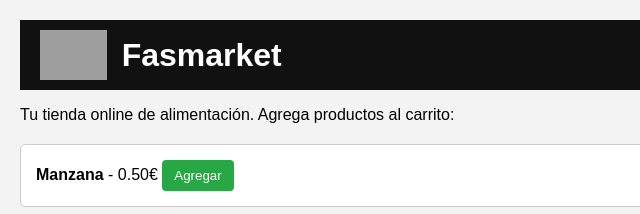
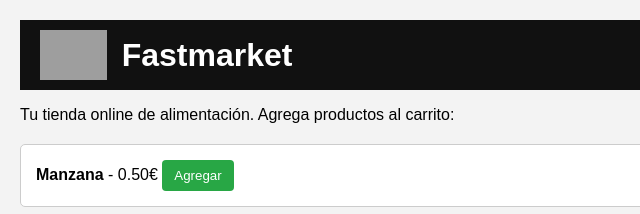
Before and after one commit to navas199565-rgb/Fastmarket, a plain HTML site: page index.html in a window 1280 px wide. Shown: the top 214 px of the page, 0-640 px from the left. Drawn offline with Linux system fonts and the light colour scheme; grey boxes are pictures that could not be loaded.

Commit message:
Update index.html

```diff
--- a/index.html
+++ b/index.html
@@ -70,7 +70,7 @@
 <body>
   <header>
     <img src="logofasmarket.png" alt="Fasmarket Logo">
-    <h1>Fasmarket</h1>
+    <h1>Fastmarket</h1>
   </header>
   <p>Tu tienda online de alimentación. Agrega productos al carrito:</p>
   <div class="productos">
```
